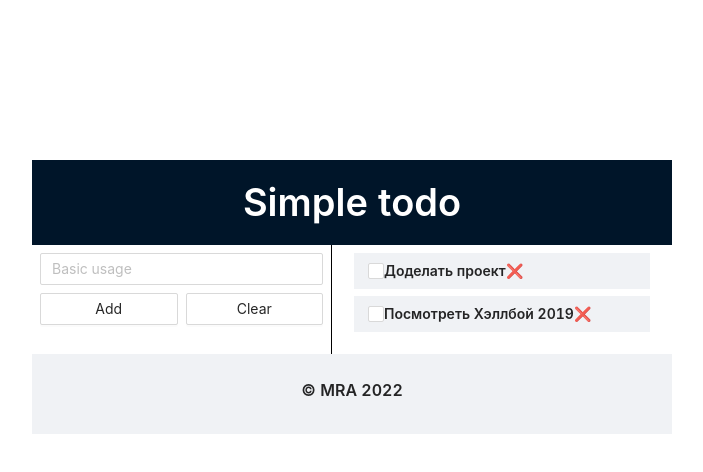
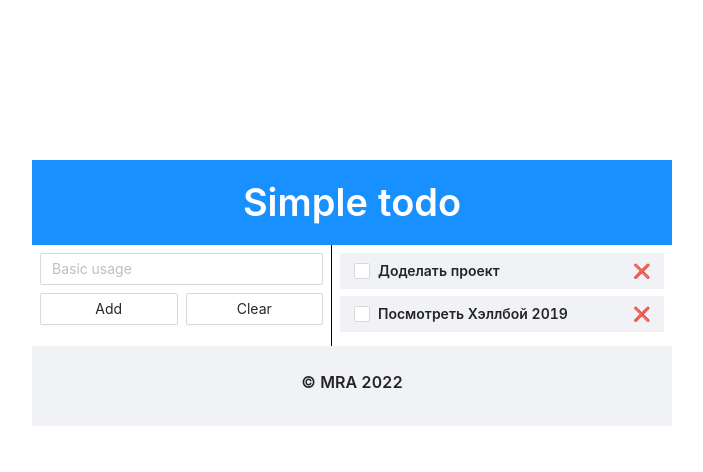
Before and after one commit to m4medbekov/simple-todo, a React (Create React App) app: page / in a window 1280 px wide. Shown: the top 472 px of the page, without its empty margins (288-991 px from the left). Built offline with nearby package versions, Linux system fonts and the light colour scheme.

Commit message:
Finished desktop and mobile layout

```diff
--- a/src/App.css
+++ b/src/App.css
@@ -40,3 +40,7 @@
 .ant-space-item {
   width: 100%;
 }
+
+.ant-layout-sider-light {
+  flex: 0 !important;
+}
--- a/src/components/MainContainer.jsx
+++ b/src/components/MainContainer.jsx
@@ -1,16 +1,38 @@
 import { Layout, Typography, Input, Button, Space, Row, Checkbox } from 'antd';
+import { useState } from 'react';
 const { Header, Footer, Content, Sider } = Layout;
 const { Title } = Typography
 
 const MainContainer = () => {
+
+  const [windowWith, setWindowWidth] = useState(window.outerWidth);
+
+  window.addEventListener("resize", (event) => {
+    setWindowWidth(event.currentTarget.outerWidth);
+  });
+
   return (
     <>
-      <Layout style={{ width: "50%", margin: "auto", position: "relative", top: "20%" }}>
-        <Header style={{ height: "fit-content" }}>
+      <Layout style={{
+          width: windowWith <= 1024 ? "100%" : "50%",
+          margin: "auto",
+          position: "relative",
+          top: windowWith <= 1024 ? 0 : "20%",
+          height: windowWith <= 1024 ? "100vh" : "none"
+        }}
+      >
+        <Header style={{ height: "fit-content", backgroundColor: "#1890ff" }}>
           <Title style={{ color: "#fff", marginTop: "0.5em", display: "block" }}>Simple todo</Title>
         </Header>
-        <Layout>
-          <Sider theme='light' width={300} style={{ padding: 8, borderRight: "1px solid black" }}>
+        <Layout style={{ flexDirection: windowWith <= 1024 ? "column" : "row" }}>
+          <Sider
+              theme='light'
+              width={windowWith <= 1024 ? "100%" : "300px"}
+              style={{
+                padding: 8,
+                borderRight: windowWith <= 1024 ? "none" : "1px solid black"
+              }}
+            >
             <Space direction='vertical' style={{ width: "100%" }}>
               <Row>
                 <Input placeholder="Basic usage" />
@@ -23,27 +45,33 @@ const MainContainer = () => {
               </Row>
             </Space>
           </Sider>
-          <Content style={{ padding: 8, backgroundColor: "#fff" }}>
-            <ul style={{ listStyle: "none", padding: "0 1em" }}>
+          <Content style={{ padding: "8px 8px 0 8px", backgroundColor: "#fff", width: windowWith <= 1024 ? "100%" : 0 }}>
+            <ul style={{ listStyle: "none", padding: 0, height: "none", overflow: windowWith <= 1024 ? "scroll" : "none" }}>
               <li style={{
                 backgroundColor: "#f0f2f5",
                 padding: "0.5em 1em",
                 margin: "0 0 0.5em 0",
                 fontWeight: 600,
-                textAlign: "left"
+                textAlign: "left",
+                display: "flex",
+                flexDirection: "row",
+                justifyContent: "space-between"
                }}
               >
-                <Checkbox /><span>Доделать проект</span><span>❌</span>
+                <Checkbox /><span style={{ width: "100%", marginLeft: "8px" }}>Доделать проект</span><span>❌</span>
               </li>
               <li style={{
                 backgroundColor: "#f0f2f5",
                 padding: "0.5em 1em",
                 margin: "0 0 0.5em 0",
                 fontWeight: 600,
-                textAlign: "left"
+                textAlign: "left",
+                display: "flex",
+                flexDirection: "row",
+                justifyContent: "space-between"
                }}
               >
-                <Checkbox /><span>Посмотреть Хэллбой 2019</span><span>❌</span>
+                <Checkbox /><span style={{ width: "100%", marginLeft: "8px" }}>Посмотреть Хэллбой 2019</span><span>❌</span>
               </li>
             </ul>
           </Content>
```
